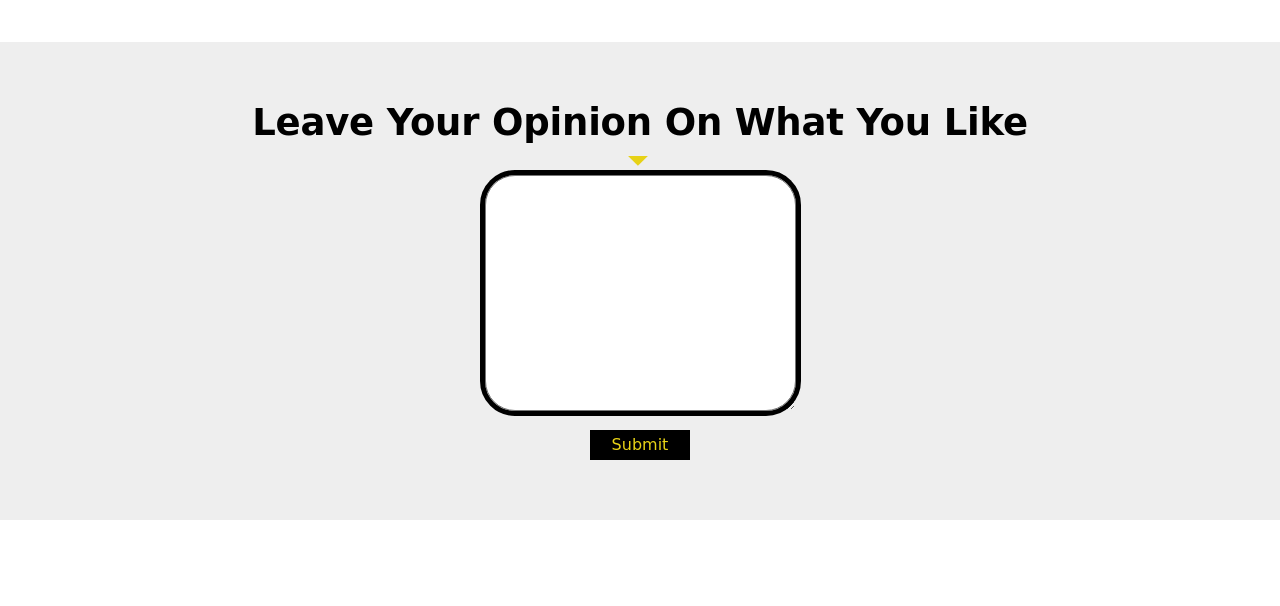
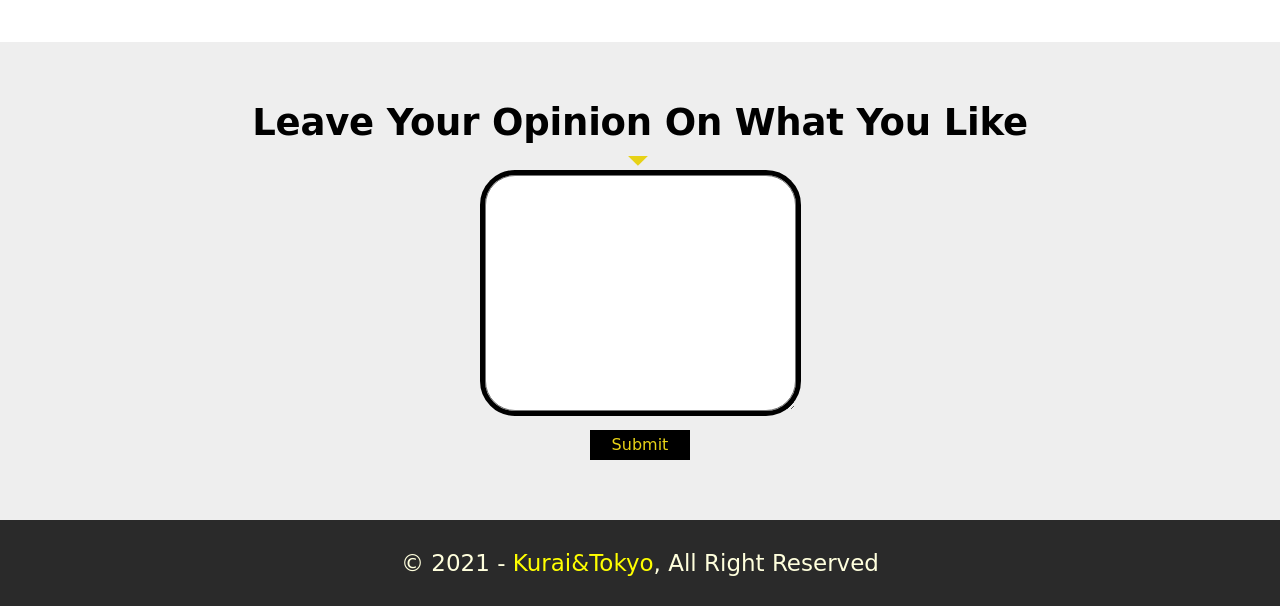
Before and after one commit to KuraiOni/Game-Project, a plain HTML site: page index.html in a window 1280 px wide. Shown: the part 2868-3474 px from the top of the page. Before the commit the page ends 3388 px from the top, so only its background shows below. Drawn offline with Linux system fonts and the light colour scheme; a web font is replaced by a local one.

Commit message:
Finishing Coding

```diff
--- a/Css/main.css
+++ b/Css/main.css
@@ -297,3 +297,22 @@ li {
     border: none;
 }
 /* End Opinion  */
+/* Start Footer  */
+.footer {
+    background-color: #2a2a2a;
+    padding: 30px;
+}
+.footer .container {
+    text-align: center;
+    color: #ffffdd;
+    font-size: 23px;
+}
+@media (max-width: 767px) {
+    .footer .container {
+        font-size: 18px;
+    }
+}
+.footer span {
+    color: yellow;
+}
+/* End Footer  */
--- a/index.html
+++ b/index.html
@@ -135,6 +135,11 @@
     </div>
     <!-- End Opinion  -->
     <!-- Start Footer  -->
+    <div class="footer">
+        <div class="container">
+            &copy; 2021 - <span>Kurai&Tokyo</span>, All Right Reserved
+        </div>
+    </div>
     <!-- End Footer  -->
 </body>
 
```
